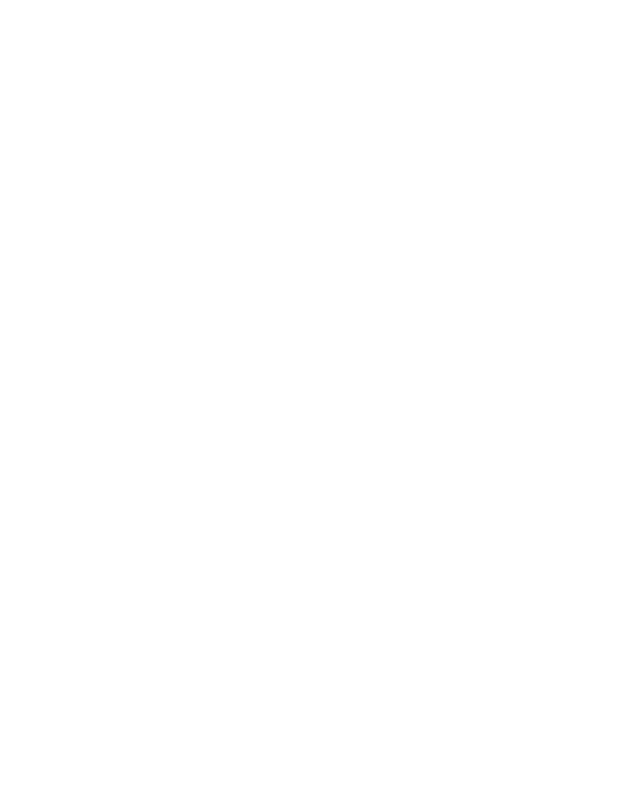
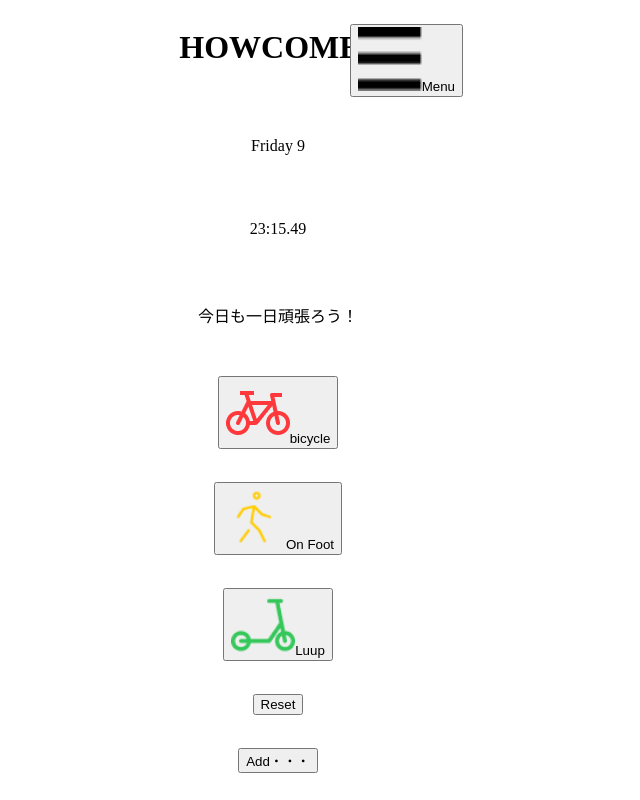
Before and after one commit to Al26068/DailyTaskManeger, a website with bundled scripts: page index.html in a window 1280 px wide. Shown: the whole page, without its empty margins (362-1002 px from the left). Built offline with nearby package versions, Linux system fonts and the light colour scheme.

Commit message:
Day2 HTML完成と画面サイズ整備とCSSさわり

```diff
--- a/index.html
+++ b/index.html
@@ -1,14 +1,26 @@
 <!DOCTYPE html>
 <html lang="ja">
+<head>
+    <meta charset="UTF-8">
+    <meta name="viewport"　content="width=device-width,initial-scale=1">
+    <title>HOWCOME?</title>
+    <link rel="stylesheet" href="style.css">
+</head>
 
-<head>
-<title>HOWCOME?</title>
-<meta charset="UTF-8">
-<link rel="stylesheet" href="style.css">
-</head>
 <body>
-    <script type="module" src="dist/main.js"></script>
-
+    <div id="App">
+    <!--idはすべて頭文字が大文字徹底！！-->
+        <h1>HOWCOME?</h1>
+            <button id="Menubutton"><img src="hambuergermenu.png" alt="メニューボタン" class="Image">Menu</button>
+        <p id="Date">Friday 9</p>
+        <p id="Time">23:15.49</p>
+        <p id="Message">今日も一日頑張ろう！</p>
+        <button id="Bicycle"><img src="carbon_bicycle.png" alt="自転車" class="Image">bicycle</button>
+        <button id="Onfoot"><img src="tabler_walk.png" alt="歩き" class="Image">On Foot</button>
+        <button id="Luup"><img src="bi_scooter.png" alt="Luup" class="Image">Luup</button>
+        <button id="Reset">Reset</button>
+        <button id="Add">Add・・・</button>
+        <script type="module" src="dist/main.js"></script>
+    </div>
 </body>
-
 </html>
--- a/style.css
+++ b/style.css
@@ -0,0 +1,20 @@
+.Image{
+    width: 64px;
+    height: 64px;
+}
+
+#App{
+    display:flex;
+    flex-direction: column;
+    align-items: center;
+    gap:33px;
+    max-width: 402px;
+    margin:0 auto;
+    position: relative;
+}
+
+#Menubutton{
+    position: absolute;
+    top:16px;
+    right:16px;
+}
```
Also changed, not shown: bi_scooter.png (added), carbon_bicycle.png (added), hambuergermenu.png (added), tabler_walk.png (added).
